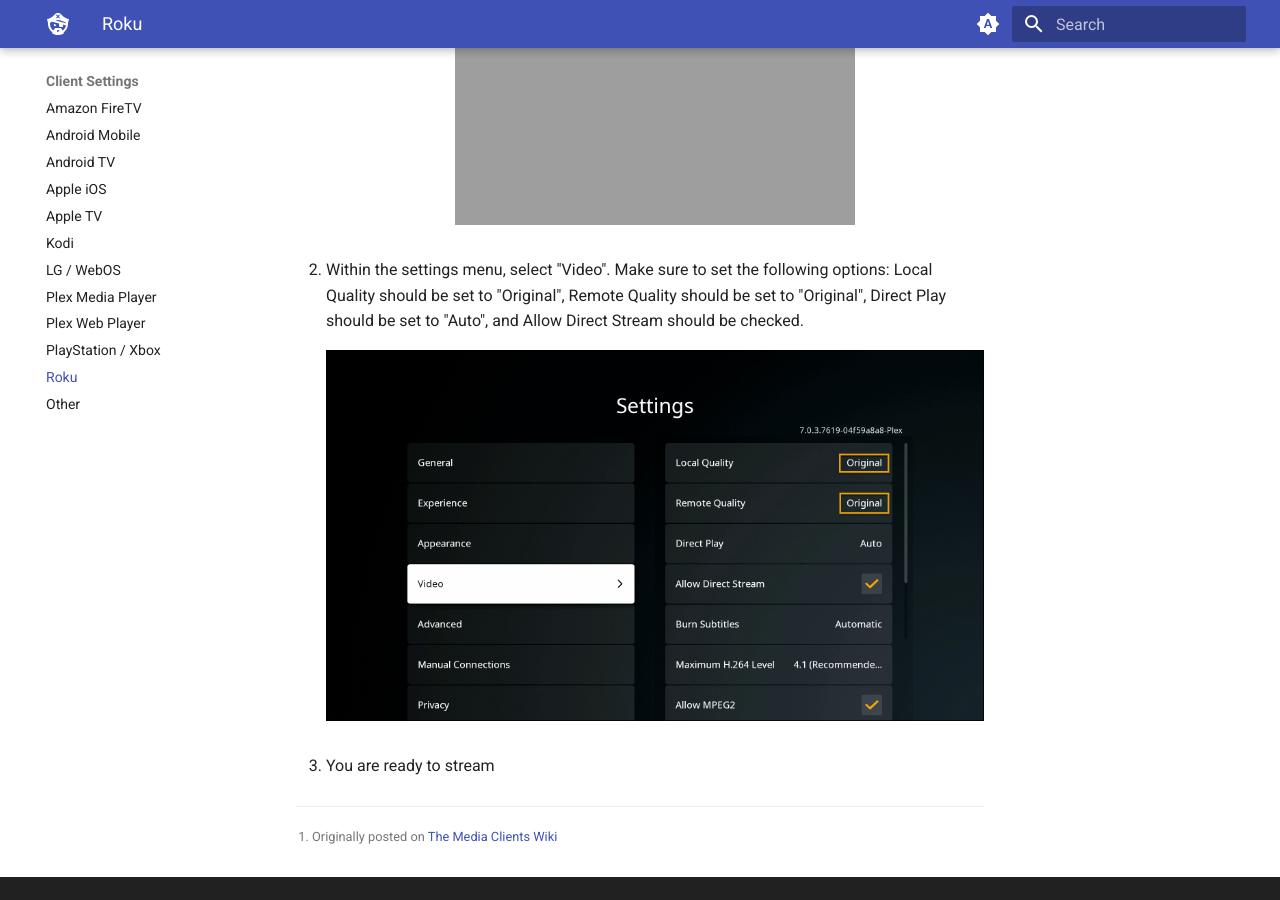
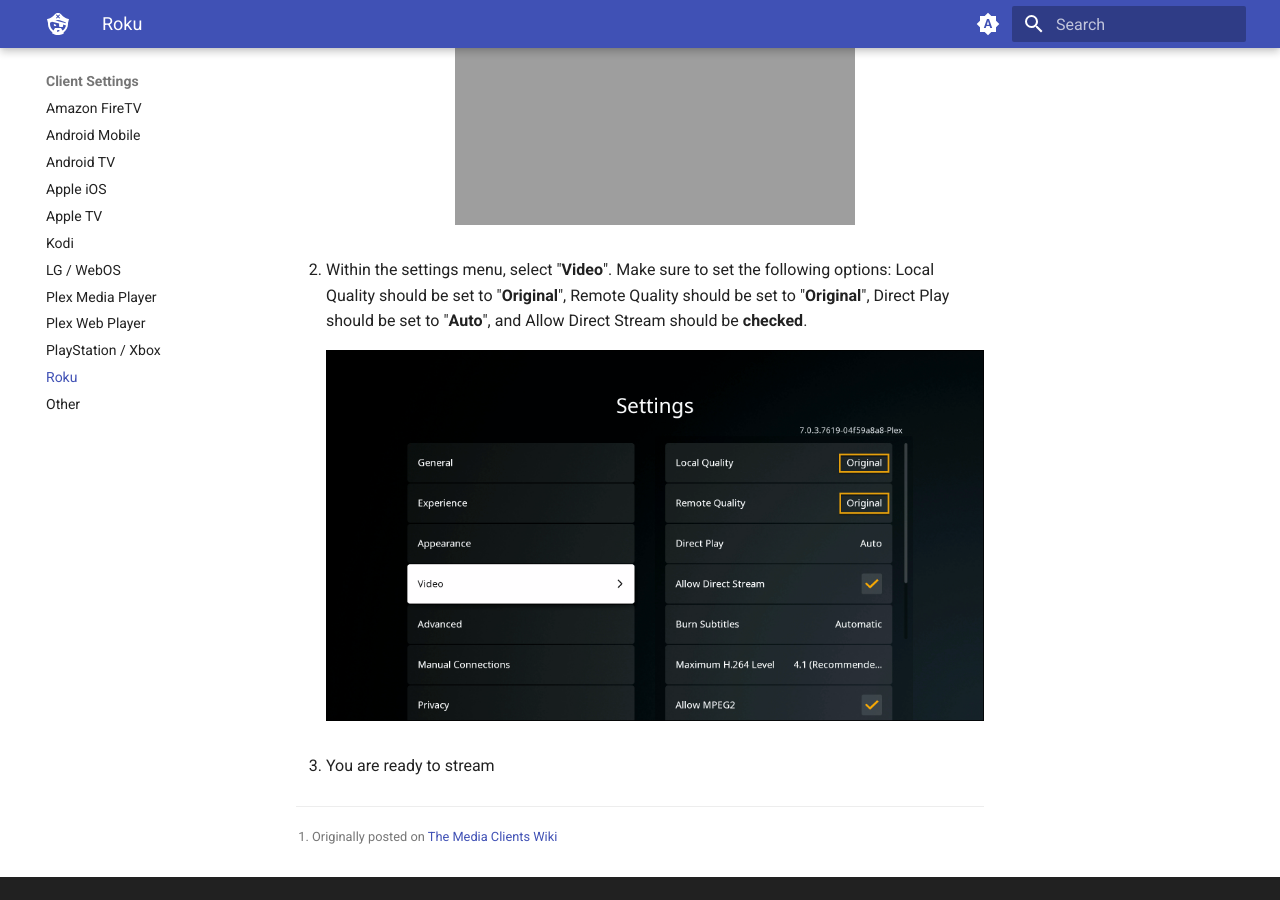
Before and after one commit to neomedia6989/docs-2, an MkDocs documentation site: the page built from docs/clients/roku.md, in a window 1280 px wide and 900 px high, scrolled down 462 px. Built offline with MkDocs 1.6.1 and Material for MkDocs 9.7.7, drawn with Linux system fonts in a browser that asks for light colours.

```diff
--- a/docs/clients/roku.md
+++ b/docs/clients/roku.md
@@ -9,7 +9,7 @@ Follow the steps below in order to change the Plex video quality settings on a
       <figcaption></figcaption>
     </figure>
 
-2. Within the settings menu, select "Video". Make sure to set the following options: Local Quality should be set to "Original", Remote Quality should be set to "Original", Direct Play should be set to "Auto", and Allow Direct Stream should be checked.
+2. Within the settings menu, select "**Video**". Make sure to set the following options: Local Quality should be set to "**Original**", Remote Quality should be set to "**Original**", Direct Play should be set to "**Auto**", and Allow Direct Stream should be **checked**.
 
     <figure markdown>
     ![(../media/clients-roku-2.png "Set quality to 'Original' and turn on Direct Play / Stream")](https://docs.blackbeard.media/media/clients-roku-2.png)
```
